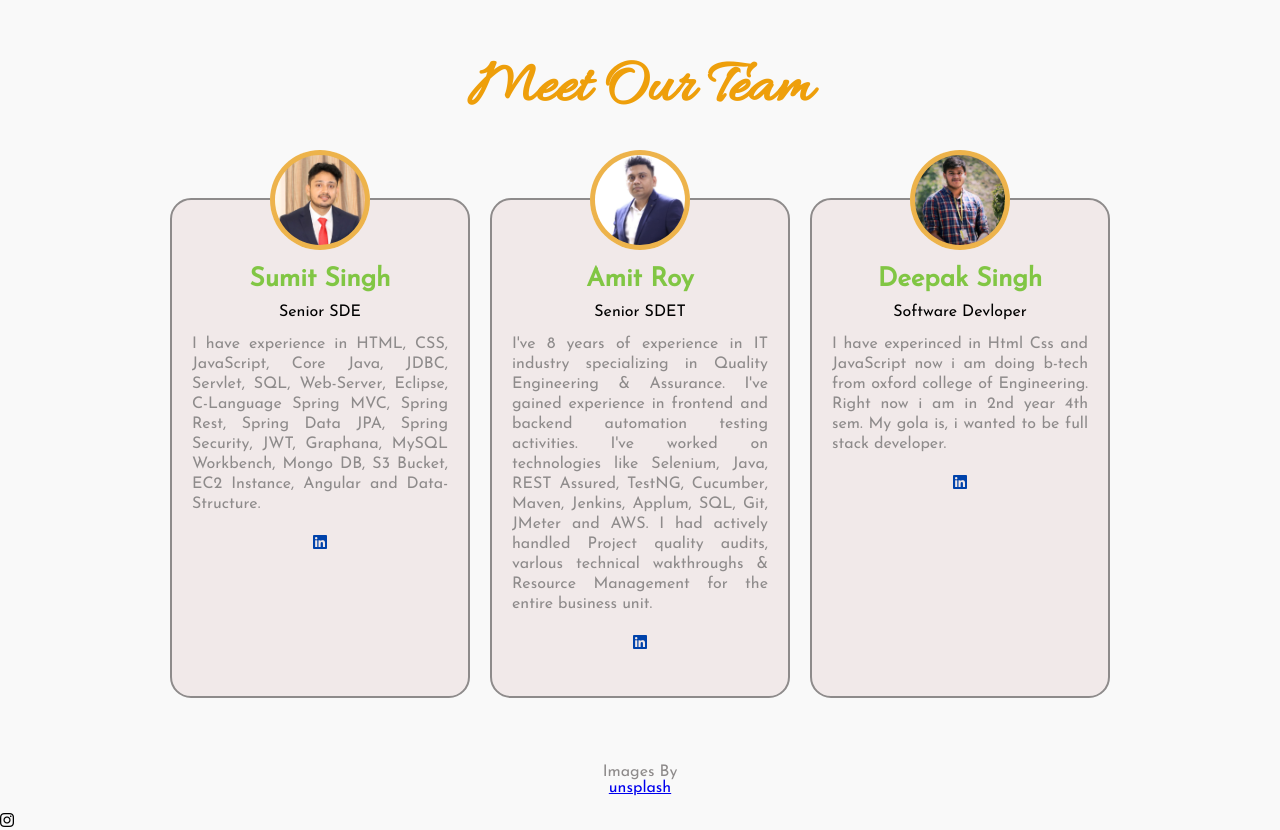
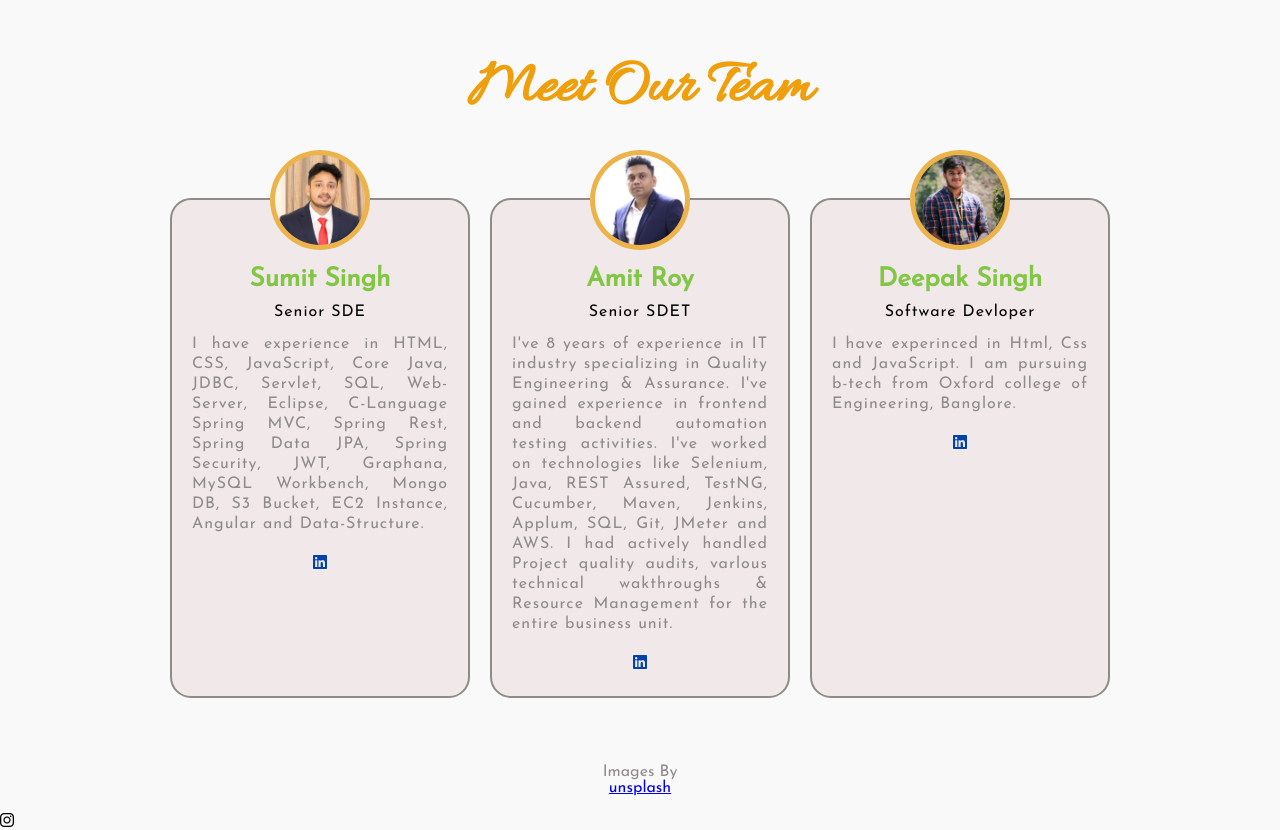
Before and after one commit to deepakkroxford/ourteamui, a plain HTML site: page index.html in a window 1280 px wide. Drawn offline with Linux system fonts and the light colour scheme.

Commit message:
changed again

```diff
--- a/index.html
+++ b/index.html
@@ -69,10 +69,7 @@
         </div>
         <h3>Deepak Singh</h3>
         <p class="role">Software Devloper</p>
-
-        <p>I have experinced in Html Css and JavaScript now i am doing b-tech from oxford college of Engineering. Right now i am in 2nd year 4th sem.
-          My gola is, i wanted to be full stack developer.
-        </p>
+        <p>I have experinced in Html, Css and JavaScript. I am pursuing b-tech from Oxford college of Engineering, Banglore.</p>
         <!-- <div class="social_media"> -->
         <!-- <a href="https:facebook.com" target="_blank"><i class="fa fa-facebook"></i>
           </a>
--- a/style.css
+++ b/style.css
@@ -63,6 +63,8 @@ body{
 .team .team_member p {
  margin-bottom: 20px;
   text-align: justify;
+  letter-spacing: 1px;
+
 
 }
 .team .team_member .social-media
```
Also changed, not shown: 1 other file.
